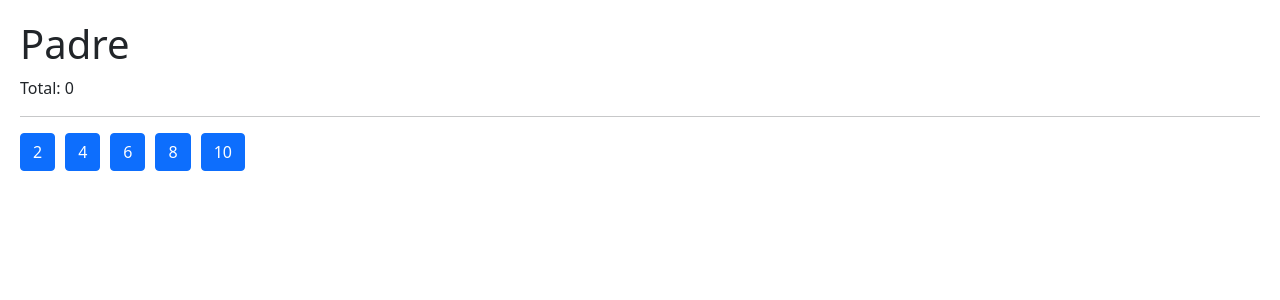
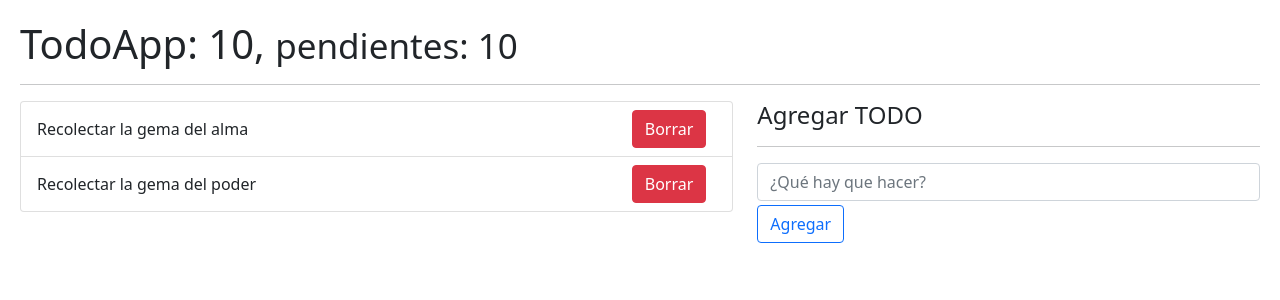
Before and after one commit to ClaudiaAriasH/react, a React (Vite) app in the folder 05-hook-app/: page / in a window 1280 px wide. Shown: the top 300 px of the page. Built offline with nearby package versions, Linux system fonts and the light colour scheme.

Commit message:
useReducer Hook y Agregar un nuevo TODO

```diff
--- /dev/null
+++ b/05-hook-app/src/08-useReducer/TodoAdd.jsx
@@ -0,0 +1,43 @@
+import { useForm } from "../hooks/useForm";
+
+export const TodoAdd = ({ onNewTodo }) => {
+
+  const { description, onInputChange, onResetForm } = useForm({
+      description: ''
+  });
+
+  const onFormSubmit = ( event ) => {
+      event.preventDefault();
+      if ( description.length <= 1 ) return;
+
+      const newTodo = {
+          id: new Date().getTime(),
+          done: false,
+          description: description,
+      }
+
+      onNewTodo(newTodo);
+      onResetForm();
+  }
+
+
+  return (
+      <form onSubmit={ onFormSubmit }>
+          <input
+              type="text"
+              placeholder="¿Qué hay que hacer?"
+              className="form-control"
+              name="description"
+              value={ description }
+              onChange={ onInputChange }
+          />
+
+          <button
+              type="submit"
+              className="btn btn-outline-primary mt-1"
+          >
+              Agregar
+          </button>
+      </form>
+  )
+}
--- /dev/null
+++ b/05-hook-app/src/08-useReducer/TodoApp.jsx
@@ -0,0 +1,52 @@
+import { useReducer } from "react";
+import { todoReducer } from "./todoReducer";
+import { TodoList } from "./TodoList";
+import { TodoAdd } from "./TodoAdd";
+
+const initialState = [
+  {
+    id: new Date().getTime(),
+    description: "Recolectar la gema del alma",
+    done: false,
+  },
+  {
+    id: new Date().getTime() * 3,
+    description: "Recolectar la gema del poder",
+    done: false,
+  },
+];
+
+export const TodoApp = () => {
+  const [todos, dispatch] = useReducer(todoReducer, initialState);
+
+  const handleNewTodo = ( todo ) => {
+    const action = {
+        type: '[TODO] Add Todo',
+        payload: todo
+    }
+
+    dispatch( action );
+}
+
+  return (
+    <>
+      <h1>
+        TodoApp: 10, <small>pendientes: 10 </small>
+      </h1>
+      <hr />
+
+      <div className="row">
+        <div className="col-7">
+            <TodoList  todos={ todos }/>
+
+        </div>
+        <div className="col-5">
+          <h4>Agregar TODO</h4>
+          <hr />
+          <TodoAdd onNewTodo={ handleNewTodo }/>
+
+        </div>
+      </div>
+    </>
+  );
+};
--- /dev/null
+++ b/05-hook-app/src/08-useReducer/TodoItem.jsx
@@ -0,0 +1,10 @@
+export const TodoItem = ({ todo }) => {
+  return (
+    <li className="list-group-item d-flex justify-content-between">
+    <span className="align-self-center">  { todo.description }</span>
+    <button className="btn btn-danger">
+      Borrar
+    </button>
+  </li>
+  )
+}
--- /dev/null
+++ b/05-hook-app/src/08-useReducer/TodoList.jsx
@@ -0,0 +1,18 @@
+import { TodoItem } from "./TodoItem"
+
+export const TodoList = ({todos = []}) => {
+  return (
+    <ul className="list-group">
+
+    {
+        todos.map (todo => (
+
+            <TodoItem key= {todo.id} todo={todo}/>
+
+
+        ))
+    }
+
+  </ul>
+  )
+}
--- /dev/null
+++ b/05-hook-app/src/08-useReducer/todoReducer.js
@@ -0,0 +1,9 @@
+export const todoReducer = (initialState = [], action) => {
+  switch (action.type) {
+    case "[TODO] Add Todo":
+      return [...initialState, action.payload];
+
+    default:
+      return initialState;
+  }
+};
--- a/05-hook-app/src/main.jsx
+++ b/05-hook-app/src/main.jsx
@@ -14,9 +14,10 @@
 import { CallbackHook } from './06-memos/CallbackHook'
 import { Padre } from './07-tarea-memo/Padre'
 import  './08-useReducer/intro-reducer'
+import { TodoApp } from './08-useReducer/TodoApp'
 
 ReactDOM.createRoot(document.getElementById('root')).render(
   <React.StrictMode>
-    <Padre />
+    <TodoApp />
   </React.StrictMode>,
 )
```
